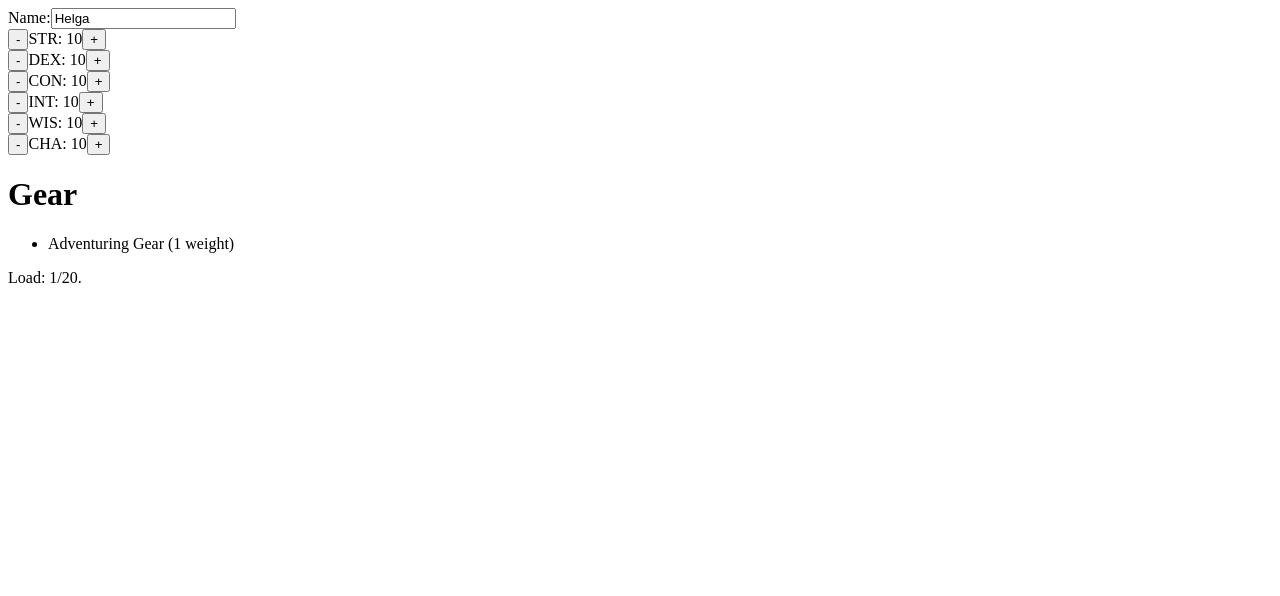
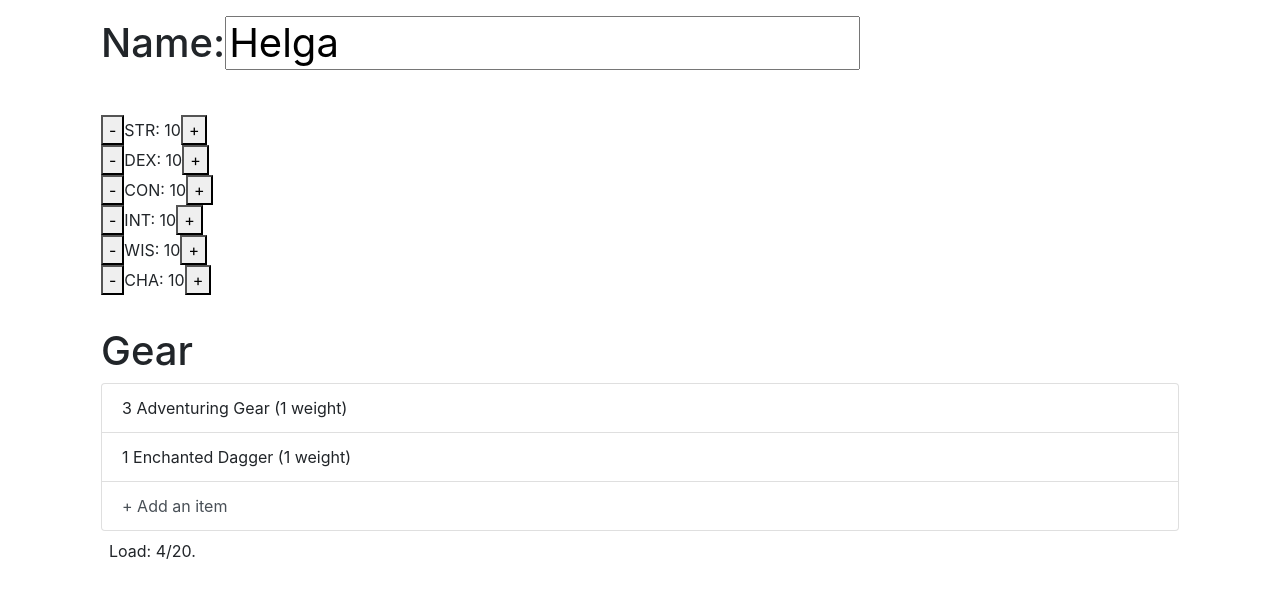
Before and after one commit to robsigler/dw-character-sheet, a React app: page / in a window 1280 px wide. Shown: the top 596 px of the page. Built offline with nearby package versions, Linux system fonts and the light colour scheme.

Commit message:
Add new gear interface

```diff
--- a/index.html
+++ b/index.html
@@ -5,9 +5,12 @@
         <title>Dungeon World Character Sheet</title>
     </head>
     <body>
-        <div id="app"></div>
+        <div class="container">
+            <div id="app"></div>
+        </div>
 
         <!-- Dependencies -->
+        <link rel="stylesheet" href="https://stackpath.bootstrapcdn.com/bootstrap/4.2.1/css/bootstrap.min.css" integrity="sha384-GJzZqFGwb1QTTN6wy59ffF1BuGJpLSa9DkKMp0DgiMDm4iYMj70gZWKYbI706tWS" crossorigin="anonymous">
         <script src="./node_modules/react/umd/react.development.js"></script>
         <script src="./node_modules/react-dom/umd/react-dom.development.js"></script>
 
--- a/src/components/CharacterSheet.tsx
+++ b/src/components/CharacterSheet.tsx
@@ -4,7 +4,12 @@ import { Stats, StatsProps } from "./Stats";
 
 export interface CharacterSheetProps { name: string; stats: StatsProps; gear: ItemProps[] }
 
-export interface CharacterSheetState { name: string; stats: StatsProps; gear: ItemProps[] }
+export interface CharacterSheetState {
+    name: string;
+    stats: StatsProps;
+    gear: ItemProps[];
+    addingGear: boolean;
+}
 
 export enum Stat {
     strength = "strength",
@@ -22,8 +27,12 @@ export class CharacterSheet extends React.Component<CharacterSheetProps, Charact
             name: this.props.name,
             stats: this.props.stats,
             gear: this.props.gear,
+            addingGear: false,
         };
 
+        this.enableNewGearForm = this.enableNewGearForm.bind(this);
+        this.disableNewGearForm = this.disableNewGearForm.bind(this);
+        this.addNewGear = this.addNewGear.bind(this);
         this.modifyStat = this.modifyStat.bind(this);
     }
 
@@ -47,24 +56,59 @@ export class CharacterSheet extends React.Component<CharacterSheetProps, Charact
         });
     }
 
+    enableNewGearForm() {
+        this.setState((state: CharacterSheetState) => {
+            return {addingGear: true};
+        });
+    }
+
+    disableNewGearForm() {
+        this.setState((state: CharacterSheetState) => {
+            return {addingGear: false};
+        });
+    }
+
+    addNewGear(evt: any) {
+        console.log(evt.target.parentElement);
+        this.setState((state: CharacterSheetState) => {
+            return {addingGear: false};
+        });
+    }
+
     render() {
         const gearHtml = this.props.gear.map((item: ItemProps) => <Item {...item}/>);
-        const load: number = this.props.gear.reduce(((load: number, item: ItemProps) => load + item.weight), 0);
+        const load: number = this.props.gear.reduce(((load: number, item: ItemProps) => load + (item.weight * item.count)), 0);
         const maxLoad: number = this.props.stats.strength + 10;
         const statsProps: StatsProps = this.props.stats;
         statsProps.modifyStat = this.modifyStat;
+        let addGearButton = (<button onClick={this.enableNewGearForm} className="list-group-item list-group-item-action">+ Add an item</button>);
+        if (this.state.addingGear) {
+            addGearButton = (<li className="list-group-item">
+                <label htmlFor="NewGearCount">Count:</label>
+                <input type="text" id="NewGearCount" defaultValue="1"/>
+                <label htmlFor="NewGearName">Item name:</label>
+                <input type="text" id="NewGearName" defaultValue=""/>
+                <label htmlFor="NewGearWeight">Weight:</label>
+                <input type="text" id="NewGearWeight" defaultValue="1"/>
+                <button onClick={this.addNewGear} type="button" className="btn btn-success">Add</button>
+                <button onClick={this.disableNewGearForm} type="button" className="btn btn-light">Back</button>
+            </li>);
+        }
         return <div>
-            <div>
-                <label htmlFor="Name">Name:</label>
-                <input type="text" id="Name" defaultValue={this.props.name}/>
+            <div className="p-3">
+                <h1>
+                    <label htmlFor="Name">Name:</label>
+                    <input type="text" id="Name" defaultValue={this.props.name}/>
+                </h1>
             </div>
             <Stats {...statsProps} />
-            <div>
+            <div className="p-3">
                 <h1>Gear</h1>
-                <ul>
+                <ul className="list-group">
                     {gearHtml}
+                    {addGearButton}
                 </ul>
-                <div>Load: {load}/{maxLoad}.</div>
+                <div className="p-2">Load: {load}/{maxLoad}.</div>
             </div>
         </div>;
     }
--- a/src/components/Item.tsx
+++ b/src/components/Item.tsx
@@ -1,10 +1,10 @@
 import * as React from "react";
 
-export interface ItemProps { name: string; weight: number; }
+export interface ItemProps { count: number; name: string; weight: number; }
 
 export class Item extends React.Component<ItemProps, {}> {
     render() {
-        const text = this.props.name + " (" + this.props.weight + " weight)";
-        return <li>{text}</li>
+        const text = this.props.count + " " + this.props.name + " (" + this.props.weight + " weight)";
+        return <li className="list-group-item">{text}</li>
     }
 }
--- a/src/components/Stats.tsx
+++ b/src/components/Stats.tsx
@@ -18,7 +18,6 @@ export class Stats extends React.Component<StatsProps, {}> {
     }
 
     modifyStatClick(statName: string, delta: number) {
-        console.log("Hello, world!");
         return () => {
             this.props.modifyStat(statName, delta)
         };
@@ -35,7 +34,7 @@ export class Stats extends React.Component<StatsProps, {}> {
     }
 
     render() {
-        return (<div>
+        return (<div className="p-3">
             {this.renderStat("STR", "strength", this.props.strength)}
             {this.renderStat("DEX", "dexterity", this.props.dexterity)}
             {this.renderStat("CON", "constitution", this.props.constitution)}
--- a/src/index.tsx
+++ b/src/index.tsx
@@ -5,7 +5,10 @@ import { CharacterSheet, CharacterSheetProps } from "./components/CharacterSheet
 
 const characterSheetProps: CharacterSheetProps = {
     name: "Helga",
-    gear: [{ name: "Adventuring Gear", weight: 1 }],
+    gear: [
+        { count: 3, name: "Adventuring Gear", weight: 1 },
+        { count: 1, name: "Enchanted Dagger", weight: 1 },
+    ],
     stats: {
         strength: 10,
         dexterity: 10,
```
